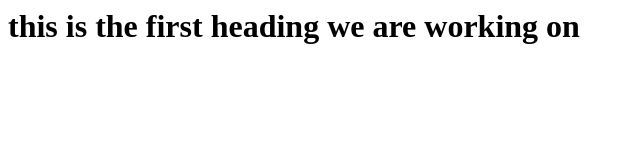
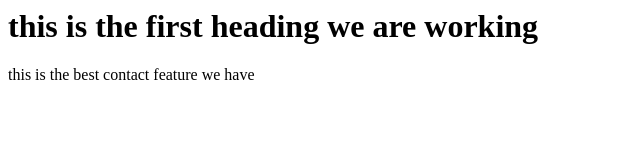
Before and after one commit to neha9700199/Golang, a plain HTML site: page contact.html in a window 1280 px wide. Shown: the whole page, without its empty margins (0-640 px from the left). Drawn offline with Linux system fonts and the light colour scheme.

Commit message:
this the modification of contact.html

```diff
--- a/contact.html
+++ b/contact.html
@@ -1,3 +1,4 @@
 <html>
-<h1>this is the first heading we are working on</h1>
+  <h1>this is the first heading we are working </h1>
+  <p>this is the best contact feature we have</p>
 </html>
```
